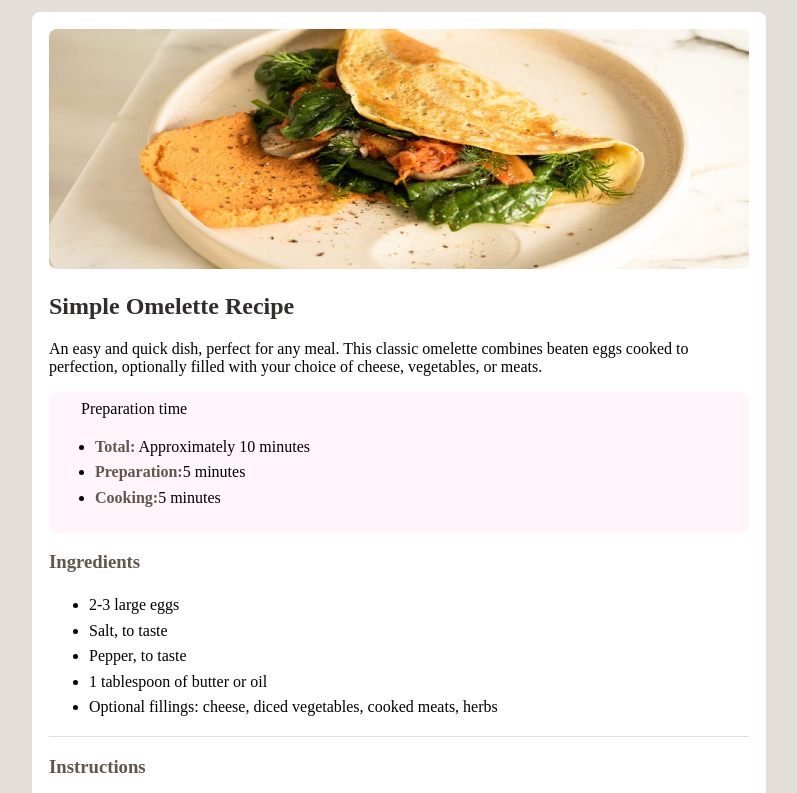
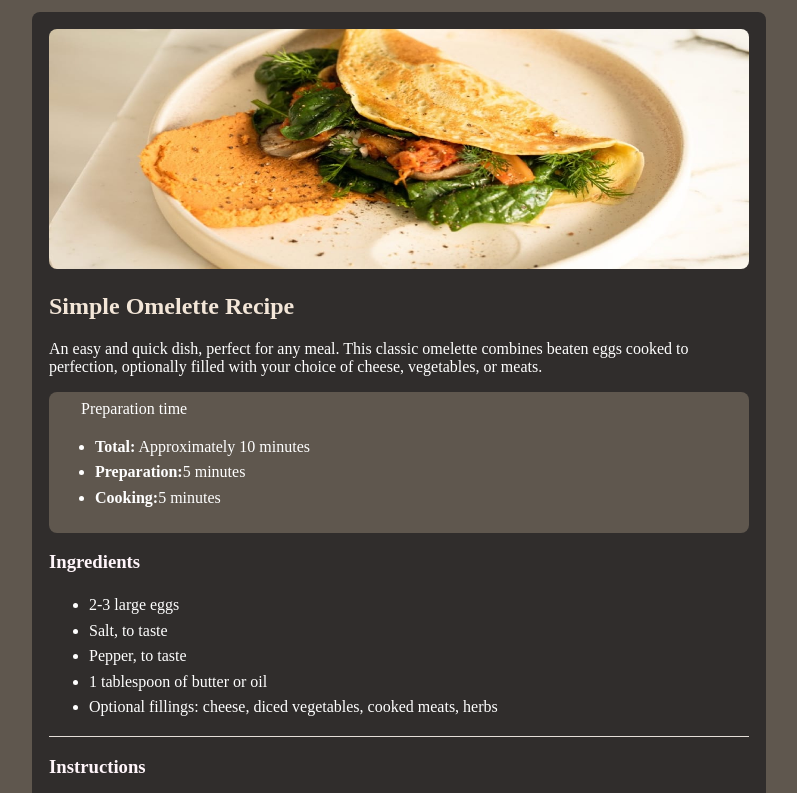
Before and after one commit to Pranjayku123/Confident-Design, a plain HTML site: page recipe-page-main/recipe-page-main/index.html in a window 1280 px wide. Shown: the top 793 px of the page, without its empty margins (241-1038 px from the left). Drawn offline with Linux system fonts and the light colour scheme.

Commit message:
css: dark theme

```diff
--- /dev/null
+++ b/recipe-page-main/dark.css
@@ -0,0 +1,67 @@
+body{
+    padding: 0;
+    margin: 0;
+    background-color:hsl(30, 10%, 34%);
+}
+
+
+.recipeMainPageWrapper{
+    background-color: hsl(24, 5%, 18%);
+    margin: 12px auto;
+    width: 700px;
+    display: flex;
+    flex-direction: column;
+    padding: 16px;
+    border:1px solid transparent;
+    border-radius: 8px;
+    font-family: 'Young Serif', serif;
+    /* font-family: 'Outfit', sans-serif; */
+}
+.recipeMainPageWrapper .mainImg img{
+    width: 100%;
+    height: 240px;
+    border-radius: 8px;
+
+}
+.recipeMainPageWrapper p , .recipeMainPageWrapper li{
+    font-size: 16px;
+    font-weight: 400;
+    /* font-family: 'Outfit', sans-serif; */
+    font-family: 'Young Serif', serif;
+    color: hsl(0, 0%, 100%);
+
+}
+.recipeMainPageWrapper .sectionTwo{
+    background-color: hsl(30, 10%, 34%);
+    border-radius: 8px;
+    padding: 6px;
+}
+.recipeMainPageWrapper .sectionTwo .secTwoTitle{
+    color:hsl(0, 0%, 100%);
+}
+.recipeMainPageWrapper .secTwoTitle{
+    margin: 2px 26px;
+}
+h2{
+    color: hsl(30, 54%, 90%);
+}
+h3,h4,h5,h6{
+    color: hsl(330, 100%, 98%);
+}
+span{
+    color: hsl(0, 0%, 100%);
+    font-weight: 600;
+}
+li{
+    line-height: 1.6;
+}
+.nutriTable > div{
+    display: grid;
+    grid-template-columns: repeat(2, 1fr);
+    grid-gap: 4px;
+    align-items: center;
+    border-bottom: 1px solid hsl(30, 18%, 87%);
+}
+.sectionThree , .sectionFour{
+    border-bottom: 1px solid hsl(30, 18%, 87%);
+}
--- a/recipe-page-main/recipe-page-main/index.html
+++ b/recipe-page-main/recipe-page-main/index.html
@@ -7,7 +7,8 @@
   <link rel="icon" type="image/png" sizes="32x32" href="./assets/images/favicon-32x32.png">
 
   <title>Frontend Mentor | Recipe page</title>
-  <link rel="stylesheet" href="recipeStyle.css">
+  <!-- <link rel="stylesheet" href="recipeStyle.css"> -->
+  <link rel="stylesheet" href="../dark.css">
 </head>
 <body>
   <div class="recipeMainPageWrapper">
```
Also changed, not shown: my_Portfolio_Website/index.html (+2 -1 lines).
